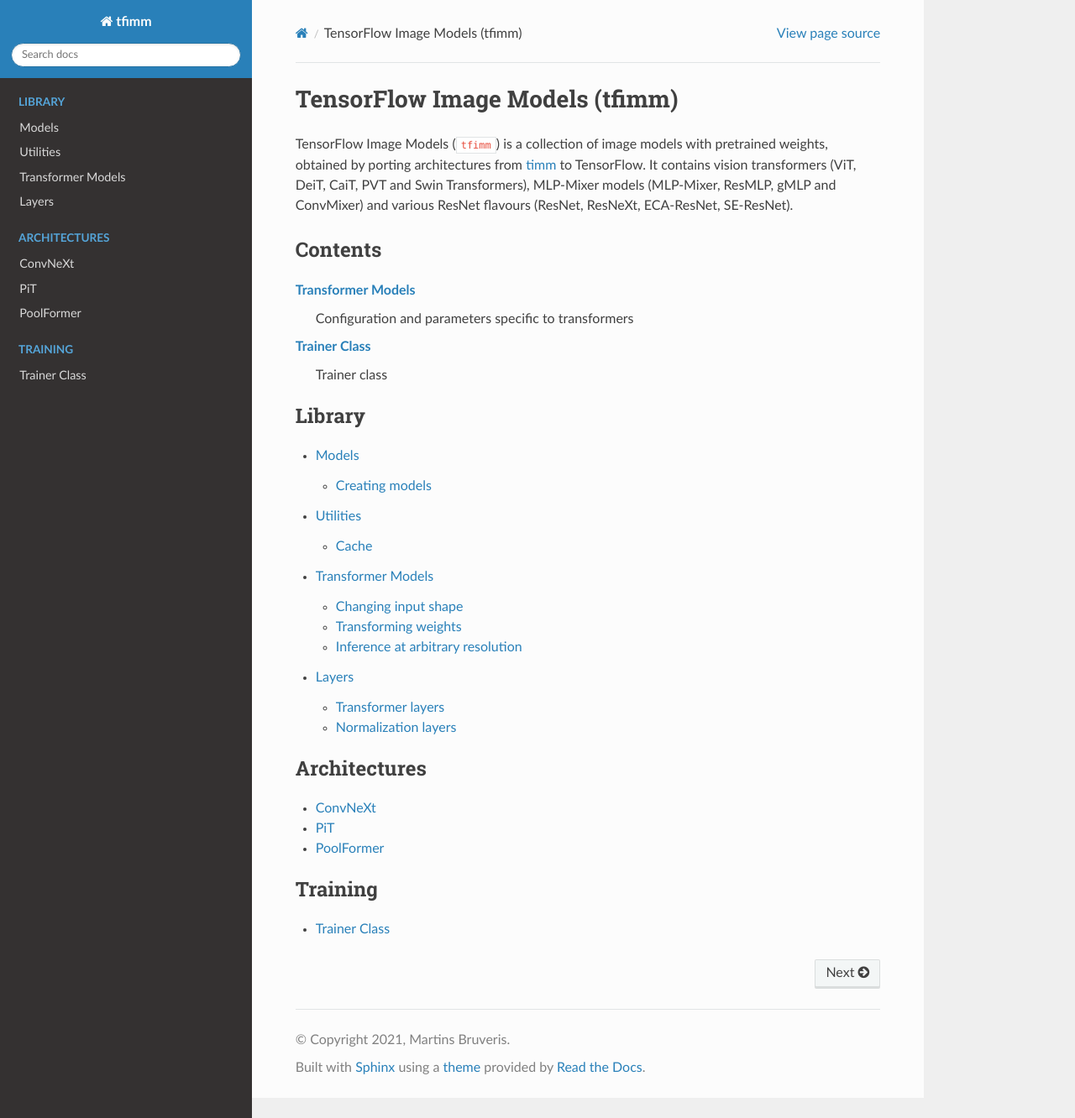
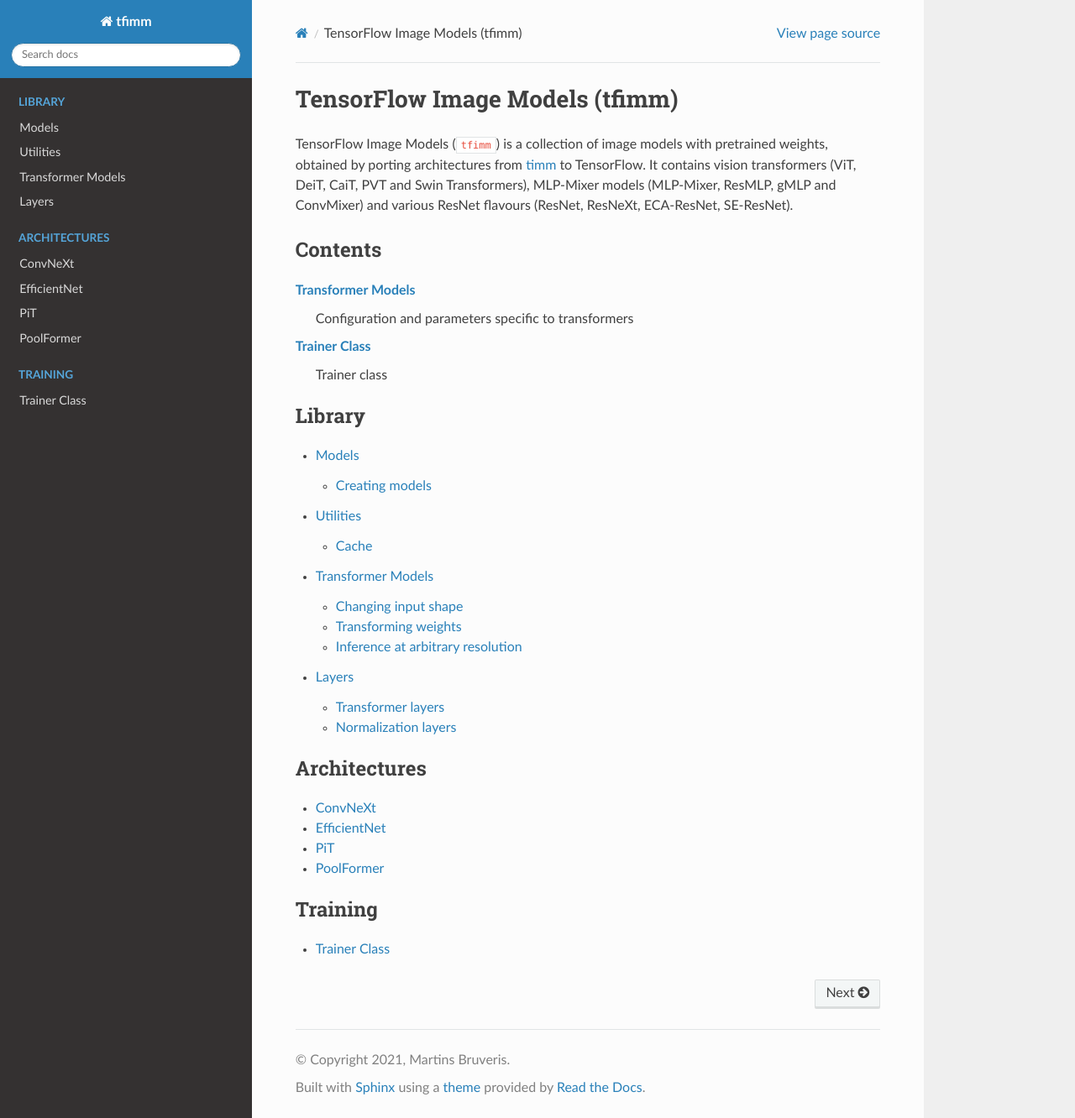
Before and after one commit to martinsbruveris/tensorflow-image-models, a Sphinx documentation site: the page built from docs/source/index.rst, in a window 1280 px wide and 1332 px high. Shown: the whole window at 84% size. Built offline with Sphinx 7.4.7 and the Read the Docs theme 2.0.0, drawn with Linux system fonts in a browser that asks for light colours.

Commit message:
Added module docstring.

```diff
--- /dev/null
+++ b/docs/source/content/efficientnet.rst
@@ -0,0 +1,6 @@
+EfficientNet
+============
+
+.. py:module:: tfimm.architectures.efficientnet
+
+.. automodule:: tfimm.architectures.efficientnet
--- a/docs/source/index.rst
+++ b/docs/source/index.rst
@@ -33,6 +33,7 @@
    :caption: Architectures
 
    content/convnext
+   content/efficientnet
    content/pit
    content/poolformer
 
```
